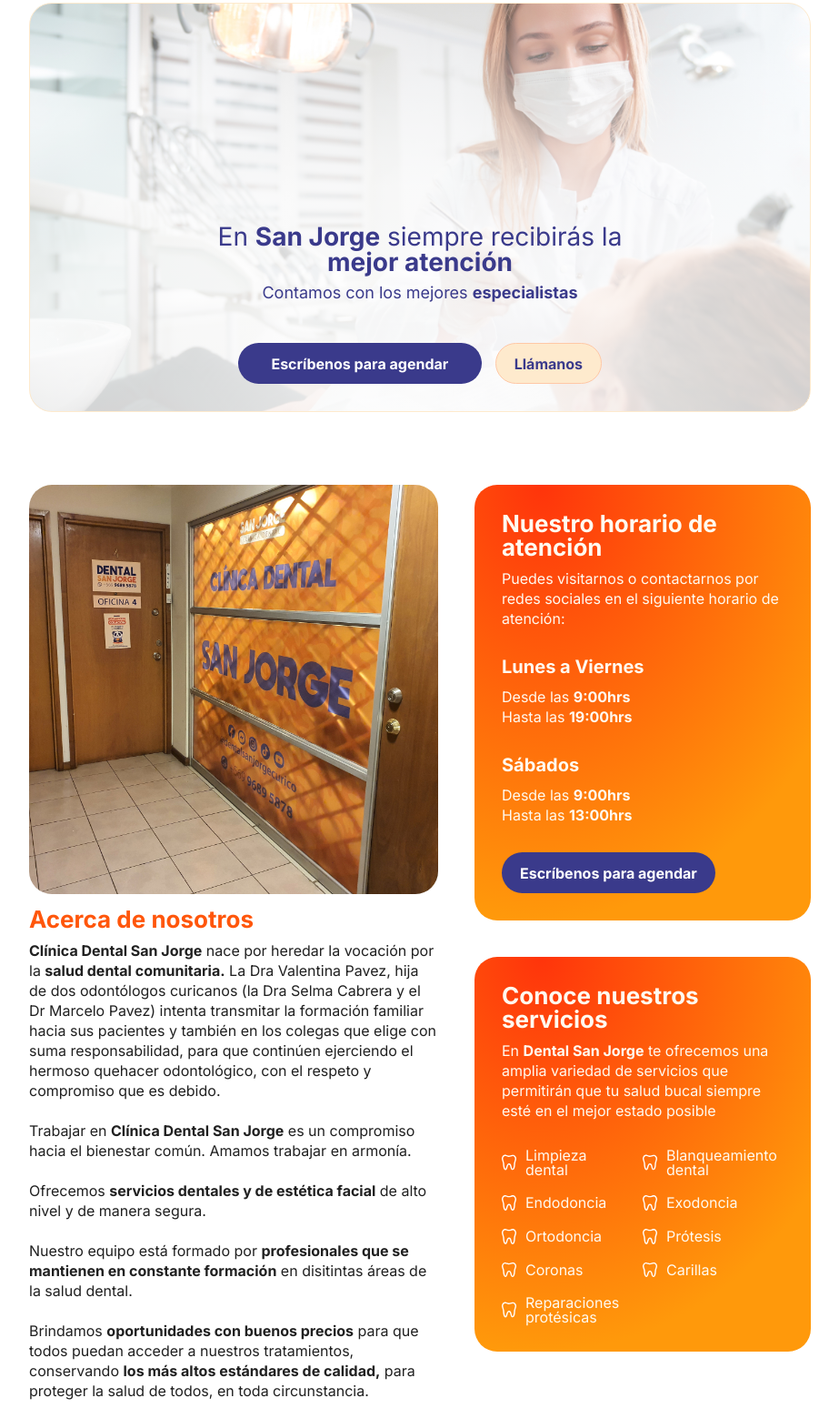
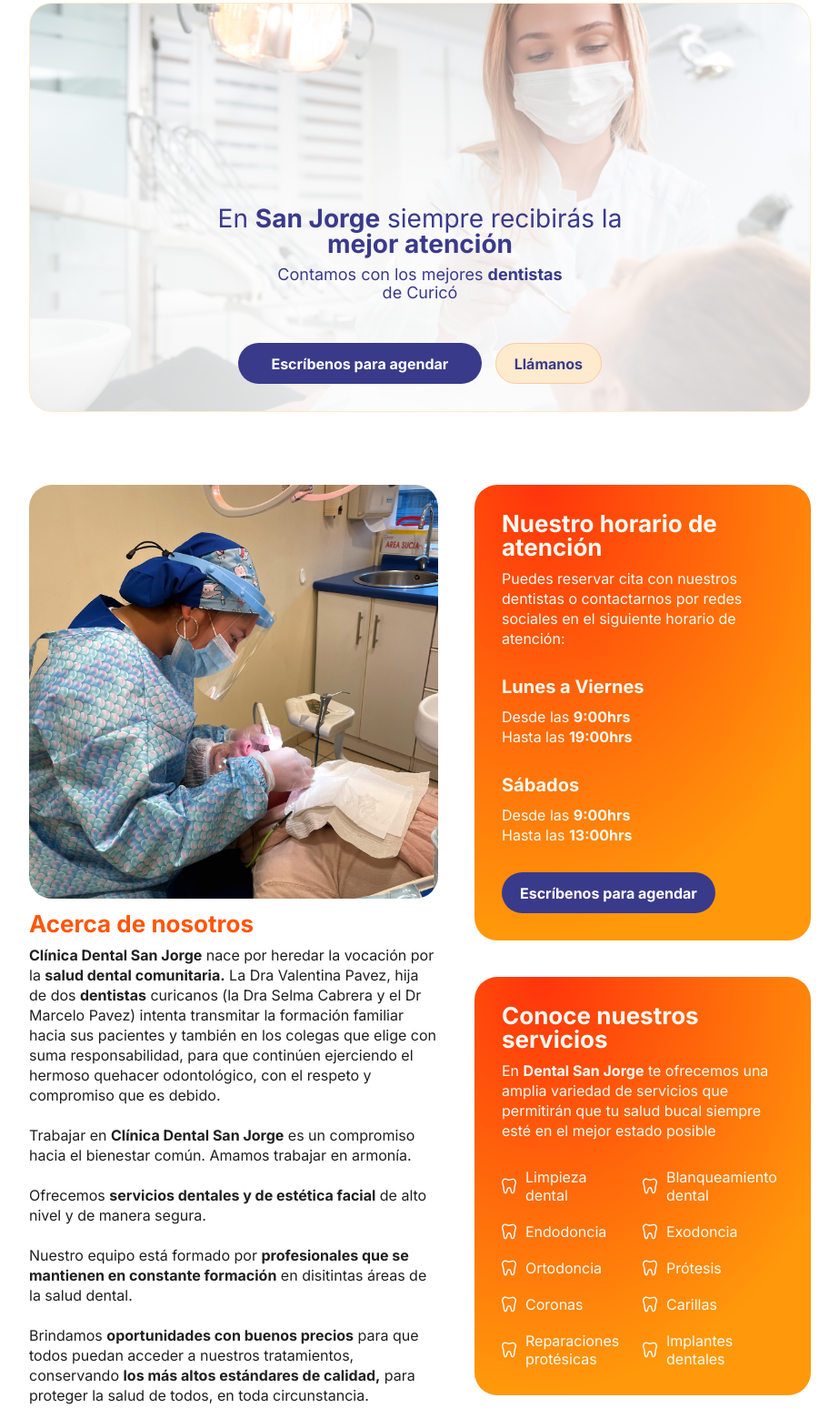
Before and after one commit to bysilvaart/sanjorgewebsite, a plain HTML site: page index.html in a window 1280 px wide. Shown: the part 112-1660 px from the top of the page at 91% size, without its empty margins (178-1101 px from the left). Drawn offline with Linux system fonts and the light colour scheme.

Commit message:
Actualizacion de imagen
- Se actualiza la imagen de acerca de - nosotros.
- Se agrega la palabra dentista en varias ocasiones

```diff
--- a/index.html
+++ b/index.html
@@ -23,7 +23,7 @@
             <div class="banner">
                 <div class="banner-title">
                     <h1>En <b>San Jorge</b> siempre recibirás la <b>mejor atención</b></h1>
-                    <h5>Contamos con los mejores <b>especialistas</b></h5>
+                    <h5>Contamos con los mejores <b>dentistas</b><br>de Curicó</h5>
                 </div>
                 <div class="banner_buttons">
                     <a href="https://wa.me/56996895878" class="btn primary-btn">Escríbenos para agendar</a>
@@ -37,7 +37,7 @@
             <div class="horario">
                 <div class="titulo-bajada">
                     <h2>Nuestro horario de atención</h2>
-                    <p>Puedes visitarnos o contactarnos por redes sociales en el siguiente horario de atención:</p>
+                    <p>Puedes reservar cita con nuestros dentistas o contactarnos por redes sociales en el siguiente horario de atención:</p>
                 </div>
                 <div class="agenda">
                     <h4><b>Lunes a Viernes</b></h4>
@@ -52,12 +52,12 @@
                 <a href="https://wa.me/56996895878" class="btn primary-btn">Escríbenos para agendar</a>
             </div>
             <div id="nosotros" class="nosotros">
-                <img src="img/about-us.jpg" alt="">
+                <img src="img/about-us-2.jpg" alt="">
                 <div class="titulo-bajada">
                     <h2 class="titulo-naranja">Acerca de nosotros</h2>
                     <p>
                         <strong>Clínica Dental San Jorge</strong> nace por heredar la vocación por la <strong>salud dental comunitaria.</strong>
-                        La Dra Valentina Pavez, hija de dos odontólogos curicanos (la Dra Selma Cabrera y el Dr Marcelo Pavez)
+                        La Dra Valentina Pavez, hija de dos <strong>dentistas</strong> curicanos (la Dra Selma Cabrera y el Dr Marcelo Pavez)
                         intenta transmitar la formación familiar hacia sus pacientes y también en los colegas que elige con suma responsabilidad,
                         para que continúen ejerciendo el hermoso quehacer odontológico, con el respeto y compromiso que es debido.
                         <br><br>Trabajar en <strong>Clínica Dental San Jorge</strong> es un compromiso hacia el bienestar común. Amamos trabajar en armonía.
@@ -76,39 +76,43 @@
                 <div class="items-container">
                     <div class="item">
                         <img src="img/diente.svg" alt="">
-                        <h6>Limpieza dental</h6>
+                        <a>Limpieza dental</a>
                     </div>
                     <div class="item">
                         <img src="img/diente.svg" alt="">
-                        <h6>Blanqueamiento dental</h6>
+                        <a>Blanqueamiento dental</a>
                     </div>
                     <div class="item">
                         <img src="img/diente.svg" alt="">
-                        <h6>Endodoncia</h6>
+                        <a>Endodoncia</a>
                     </div>
                     <div class="item">
                         <img src="img/diente.svg" alt="">
-                        <h6>Exodoncia</h6>
+                        <a>Exodoncia</a>
                     </div>
                     <div class="item">
                         <img src="img/diente.svg" alt="">
-                        <h6>Ortodoncia</h6>
+                        <a>Ortodoncia</a>
                     </div>
                     <div class="item">
                         <img src="img/diente.svg" alt="">
-                        <h6>Prótesis</h6>
+                        <a>Prótesis</a>
                     </div>
                     <div class="item">
                         <img src="img/diente.svg" alt="">
-                        <h6>Coronas</h6>
+                        <a>Coronas</a>
                     </div>
                     <div class="item">
                         <img src="img/diente.svg" alt="">
-                        <h6>Carillas</h6>
+                        <a>Carillas</a>
                     </div>
                     <div class="item">
                         <img src="img/diente.svg" alt="">
-                        <h6>Reparaciones protésicas</h6>
+                        <a>Reparaciones protésicas</a>
+                    </div>
+                    <div class="item">
+                        <img src="img/diente.svg" alt="">
+                        <a>Implantes dentales</a>
                     </div>
                 </div>
             </div>
--- a/styles.css
+++ b/styles.css
@@ -200,6 +200,7 @@ p{
 
 .nosotros img{
     border-radius: var(--border-mobile);
+    max-width: 450px;
 }
 
 .horario{
```
Also changed, not shown: img/about-us-2.jpg (added).
